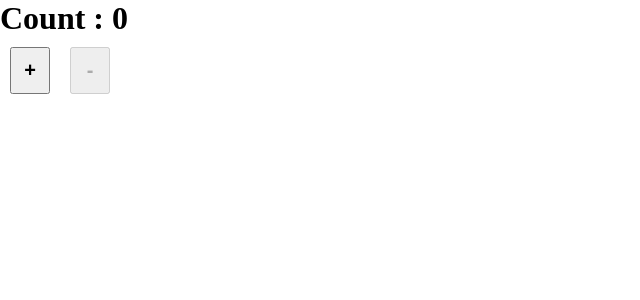
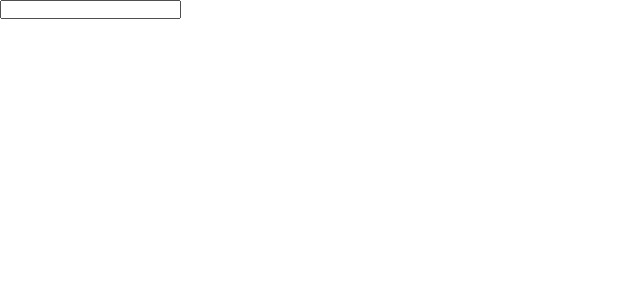
Before and after one commit to Shahriar1212/React-Learning, a React (Create React App) app in the folder my-app/: page / in a window 1280 px wide. Shown: the top 300 px of the page, without its empty margins (0-640 px from the left). Built offline with nearby package versions, Linux system fonts and the light colour scheme.

Commit message:
input state change

```diff
--- a/my-app/src/App.js
+++ b/my-app/src/App.js
@@ -1,10 +1,10 @@
 import React from "react";
-import State from './components/State'
+import State1 from './components/State1'
 
 export default function App(){
   return(
     <div>
-      <State />
+      <State1 />
     </div>
   )
 }
--- /dev/null
+++ b/my-app/src/components/State1.js
@@ -0,0 +1,33 @@
+import React, {Component} from "react";
+
+class State1 extends Component{
+
+
+    constructor(props){
+        super(props)
+
+        this.state = {
+            changedCalue : ""
+        }
+    }
+
+    handleOnChange = (e) => {
+
+        this.setState({
+            changedValue : e.target.value
+        }, () => {
+            console.log(this.state.changedValue)
+        })
+    }
+
+    render(){
+        return(
+            <div>
+                <input type="test" onChange={this.handleOnChange}/>
+                <p>{this.state.changedValue}</p>
+            </div>
+        )
+    }
+}
+
+export default State1;
```
